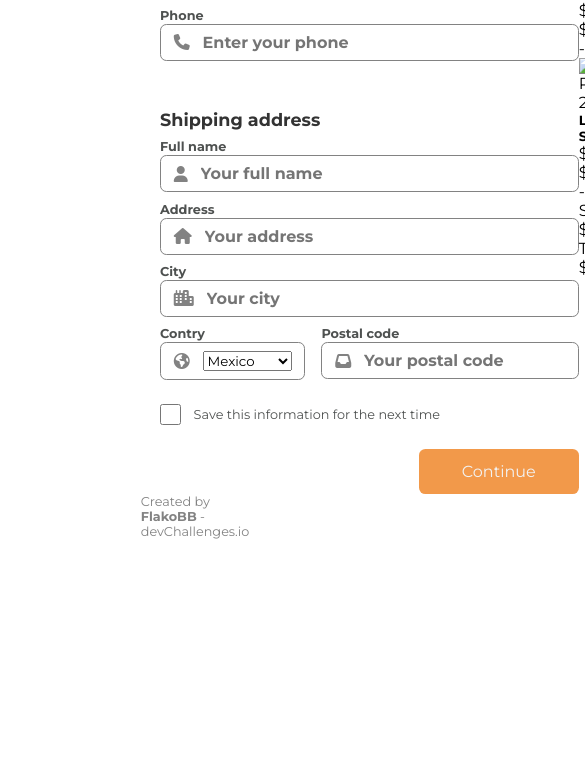
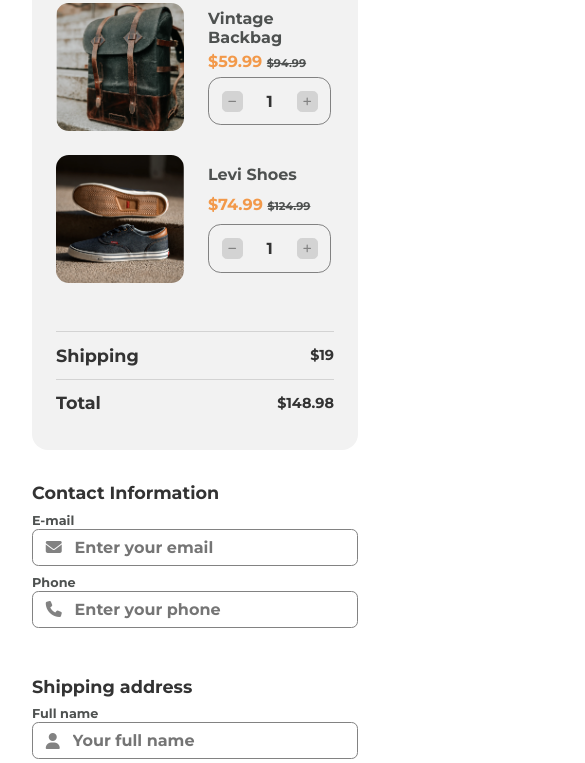
Before and after one commit to FlakoBB/checkout-page, a plain HTML site: page index.html in a window 390 px wide. Shown: the part 130-893 px from the top of the page, 585 px wide, since content can reach past the window. Before the commit the page ends 844 px from the top, so only its background shows below. Drawn offline with Linux system fonts and the light colour scheme.

Commit message:
Responsive v1

```diff
--- a/css/styles.css
+++ b/css/styles.css
@@ -5,6 +5,7 @@
   --gray2: #4E5150;
   --gray3: #828282;
   --gray4: #F2F2F2;
+  --gray5: #D3D3D3;
   --orange: #F2994A;
   --red: #F24A4A;
 }
@@ -22,7 +23,19 @@ body {
 }
 
 body {
-  padding: 0 10rem;
+  display: flex;
+  align-items: flex-start;
+  justify-content: center;
+}
+
+.container {
+  display: flex;
+  flex-direction: column;
+  align-items: stretch;
+  justify-content: flex-start;
+  gap: 2rem;
+  width: 64rem;
+  padding: 2rem 2rem 1rem 2rem;
 }
 
 /* header {
@@ -40,6 +53,7 @@ main {
   display: flex;
   align-items: flex-start;
   justify-content: space-between;
+  gap: 2rem;
 }
 
 main form {
@@ -84,7 +98,8 @@ form section h3 {
   color: var(--gray3);
 }
 
-.input_group .input_outline input {
+.input_group .input_outline input,
+.input_group .input_outline select {
   flex: 1;
   background: none;
   border: none;
@@ -120,12 +135,145 @@ form button {
   align-self: flex-end;
   width: 10rem;
   padding: .8rem;
-  border: none;
+  border: 1px solid var(--orange);
   border-radius: .4rem;
   font-size: 1rem;
+  font-weight: 700;
   color: var(--gray4);
   background-color: var(--orange);
   cursor: pointer;
+}
+
+form button:hover {
+  background: none;
+  color: var(--orange);
+}
+
+main aside {
+  display: flex;
+  flex-direction: column;
+  align-items: stretch;
+  justify-content: center;
+  gap: 3rem;
+  width: 24rem;
+  padding: 1.5rem;
+  border-radius: 1rem;
+  background-color: var(--gray4);
+}
+
+.products {
+  display: flex;
+  flex-direction: column;
+  align-items: stretch;
+  justify-content: center;
+  gap: 1.5rem;
+}
+
+.products .product_selected {
+  display: flex;
+  align-items: center;
+  justify-content: space-between;
+  gap: 1.5rem;
+}
+
+.products .product_selected figure {
+  width: 8rem;
+  height: 8rem;
+  border-radius: .8rem;
+  overflow: hidden;
+}
+
+.products .product_selected figure img {
+  width: 100%;
+  height: 100%;
+  object-fit: cover;
+}
+
+.products .product_selected .product_info {
+  flex: 1;
+  align-self: stretch;
+  display: flex;
+  flex-direction: column;
+  align-items: flex-start;
+  justify-content: space-evenly;
+}
+
+.products .product_selected .product_info h5 {
+  font-size: 1rem;
+  font-weight: 700;
+  color: var(--gray2);
+}
+
+.products .product_selected .product_info p {
+  font-size: 1rem;
+  font-weight: 700;
+  color: var(--orange);
+}
+
+.products .product_selected .product_info p span {
+  font-size: .7em;
+  font-weight: 700;
+  color: var(--gray2);
+  text-decoration: line-through;
+}
+
+.products .product_selected .product_info .amount {
+  display: flex;
+  align-items: center;
+  justify-content: center;
+  gap: 1.5rem;
+  padding: .8rem;
+  border: 1px solid var(--gray3);
+  border-radius: .8rem;
+}
+
+.products .product_selected .product_info .amount button {
+  width: 1.3rem;
+  height: 1.3rem;
+  font-size: .6rem;
+  background-color: var(--gray5);
+  border: 1px solid var(--gray5);
+  border-radius: .3rem;
+  color: var(--gray3);
+  cursor: pointer;
+}
+
+.products .product_selected .product_info .amount button:hover {
+  background-color: var(--gray4);
+}
+
+.products .product_selected .product_info .amount span {
+  user-select: none;
+  font-size: 1rem;
+  font-weight: 700;
+  color: var(--gray1);
+}
+
+.total_prices {
+  display: flex;
+  flex-direction: column;
+  align-items: stretch;
+  justify-content: center;
+}
+
+.total_prices .price {
+  display: flex;
+  align-items: center;
+  justify-content: space-between;
+  padding: .8rem 0;
+  border-top: 1px solid var(--gray5);
+}
+
+.total_prices .price .title {
+  font-size: 1.1rem;
+  font-weight: 700;
+  color: var(--gray1);
+}
+
+.total_prices .price .total {
+  font-size: .9rem;
+  font-weight: 700;
+  color: var(--gray1);
 }
 
 footer {
@@ -145,3 +293,24 @@ footer p a {
   color: inherit;
   font-weight: 700;
 }
+
+/* ? Responsive */
+
+@media (max-width: 1023px) {
+  .container {
+    width: 100%;
+  }
+
+  main {
+    flex-direction: column-reverse;
+    align-items: center;
+  }
+}
+
+
+@media (max-width: 767px) {
+  main form,
+  main aside {
+    width: 100%;
+  }
+}
--- a/index.html
+++ b/index.html
@@ -9,6 +9,7 @@
   <script src="https://kit.fontawesome.com/b082e0647c.js" crossorigin="anonymous"></script>
 </head>
 <body>
+  <div class="container">
     <header>
       <h1>Checkout</h1>
     </header>
@@ -86,26 +87,30 @@
         <section class="products">
           <article class="product_selected">
             <figure>
-            <img src="" alt="Product 1">
+              <img src="./images/photo1.png" alt="Product 1">
             </figure>
             <div class="product_info">
               <h5>Vintage Backbag</h5>
               <p>$59.99 <span>$94.99</span></p>
               <div class="amount">
-              - 1 +
+                <button type="button"><i class="fa-solid fa-minus"></i></button>
+                <span>1</span>
+                <button type="button"><i class="fa-solid fa-plus"></i></button>
                 <!-- ToDo: hacer un contador que pueda manupular el usuario -->
               </div>
             </div>
           </article>
           <article class="product_selected">
             <figure>
-            <img src="" alt="Product 2">
+              <img src="./images/photo2.png" alt="Product 2">
             </figure>
             <div class="product_info">
               <h5>Levi Shoes</h5>
               <p>$74.99 <span>$124.99</span></p>
               <div class="amount">
-              - 1 +
+                <button type="button"><i class="fa-solid fa-minus"></i></button>
+                <span>1</span>
+                <button type="button"><i class="fa-solid fa-plus"></i></button>
               </div>
             </div>
           </article>
@@ -125,5 +130,6 @@
     <footer>
       <p>Created by <a href="https://bit.ly/follow-flako">FlakoBB</a> - devChallenges.io</p>
     </footer>
+  </div>
 </body>
 </html>
```
Also changed, not shown: images/photo1.png (added), images/photo2.png (added). Lines whose indentation alone changed are shown as unchanged.
